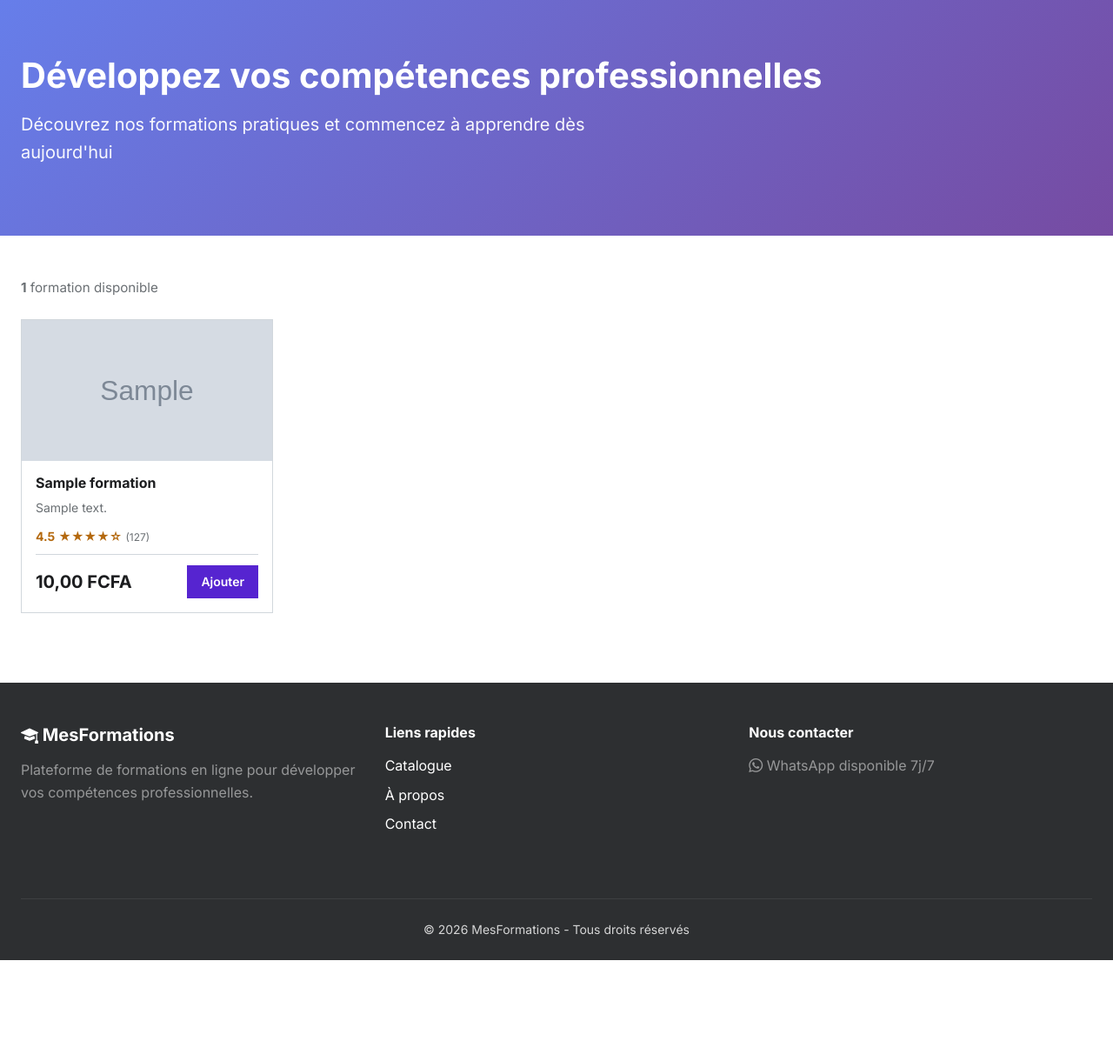
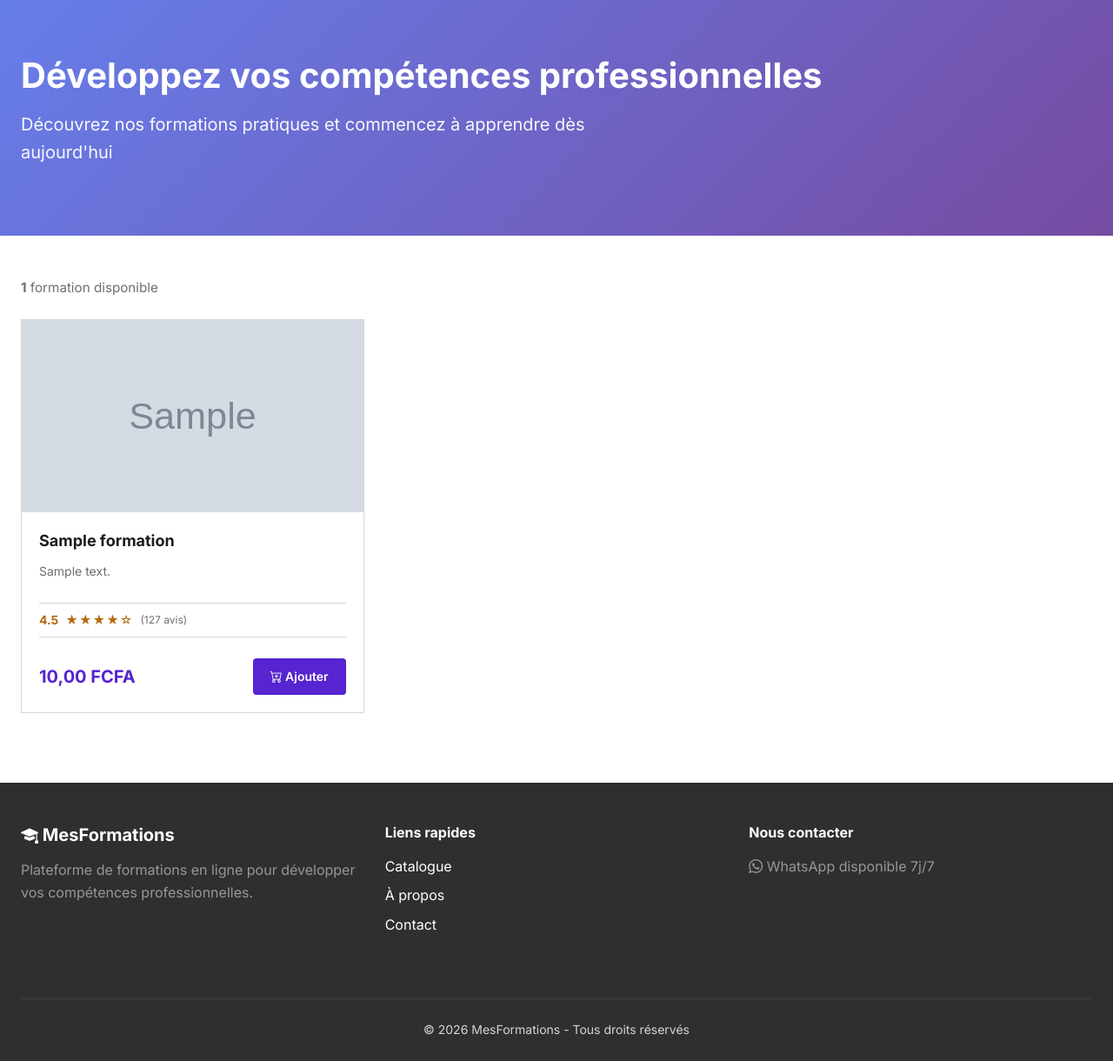
Before and after one commit to amparachrist-beep/Formations, a Django app: page / in a window 1280 px wide. Shown: the part 104-1324 px from the top of the page at 87% size. Before the commit the page ends 1208 px from the top, so only its background shows below. Run offline with Django 4.2, Linux system fonts and the light colour scheme; tables that the repository leaves empty hold one stand-in row (values such as "Sample post"); grey boxes marked "Sample" are stand-in pictures.

Commit message:
fix: Changement du frontend

```diff
--- a/formation/templates/formation/catalogue.html
+++ b/formation/templates/formation/catalogue.html
@@ -31,7 +31,7 @@
 
     .formations-grid {
         display: grid;
-        grid-template-columns: repeat(auto-fill, minmax(280px, 1fr));
+        grid-template-columns: repeat(auto-fill, minmax(320px, 1fr));
         gap: 1.5rem;
         margin-bottom: 3rem;
     }
@@ -68,34 +68,43 @@
     }
 
     .formation-content {
-        padding: 1rem;
+        padding: 1.25rem;
         flex: 1;
         display: flex;
         flex-direction: column;
     }
 
     .formation-title {
-        font-size: 1rem;
+        font-size: 1.125rem;
         font-weight: 700;
-        margin-bottom: 0.5rem;
+        margin-bottom: 0.75rem;
+        line-height: 1.4;
         display: -webkit-box;
         -webkit-line-clamp: 2;
         -webkit-box-orient: vertical;
         overflow: hidden;
+        color: var(--text-primary);
+    }
+
+    .description-wrapper {
+        margin-bottom: 0.75rem;
+        flex: 1;
     }
 
     .formation-description {
         font-size: 0.875rem;
         color: var(--text-secondary);
-        margin-bottom: 0.25rem;
-        line-height: 1.5;
+        line-height: 1.6;
+        margin: 0;
         display: -webkit-box;
-        -webkit-line-clamp: 2;
+        -webkit-line-clamp: 3;
         -webkit-box-orient: vertical;
         overflow: hidden;
+        transition: all 0.3s ease;
     }
 
     .formation-description.expanded {
+        display: block;
         -webkit-line-clamp: unset;
         overflow: visible;
     }
@@ -107,26 +116,40 @@
         text-decoration: none;
         background: none;
         border: none;
-        padding: 0;
-        align-self: flex-start;
+        padding: 0.5rem 0 0 0;
+        margin-top: 0.5rem;
+        cursor: pointer;
+        display: inline-block;
+        width: auto;
+        transition: color 0.2s;
     }
 
     .voir-plus-btn:hover {
+        color: var(--primary-hover);
         text-decoration: underline;
     }
 
     .rating {
         display: flex;
         align-items: center;
-        gap: 0.25rem;
-        font-size: 0.875rem;
-        margin: 0.5rem 0;
+        gap: 0.5rem;
+        flex-wrap: wrap;
+        margin: 0.75rem 0;
+        padding: 0.5rem 0;
+        border-top: 1px solid var(--border-color);
+        border-bottom: 1px solid var(--border-color);
     }
 
-    .rating-value,
+    .rating-value {
+        color: #b4690e;
+        font-weight: 700;
+        font-size: 0.875rem;
+    }
+
     .rating-stars {
         color: #b4690e;
-        font-weight: 700;
+        font-size: 0.875rem;
+        letter-spacing: 1px;
     }
 
     .rating-count {
@@ -139,22 +162,84 @@
         justify-content: space-between;
         align-items: center;
         padding-top: 0.75rem;
-        border-top: 1px solid var(--border-color);
-        margin-top: auto;
+        gap: 0.75rem;
+        flex-wrap: wrap;
     }
 
     .formation-prix {
         font-size: 1.25rem;
         font-weight: 700;
+        color: var(--primary-color);
     }
 
     .btn-add-cart {
         background: var(--primary-color);
         color: #fff;
         border: none;
-        padding: 0.5rem 1rem;
+        padding: 0.625rem 1.25rem;
         font-size: 0.875rem;
         font-weight: 600;
+        border-radius: 4px;
+        cursor: pointer;
+        transition: background 0.2s;
+        min-width: 100px;
+    }
+
+    .btn-add-cart:hover {
+        background: var(--primary-hover);
+        transform: translateY(-1px);
+    }
+
+    /* Responsive */
+    @media (max-width: 768px) {
+        .formations-grid {
+            grid-template-columns: repeat(auto-fill, minmax(280px, 1fr));
+            gap: 1rem;
+        }
+
+        .formation-content {
+            padding: 1rem;
+        }
+
+        .formation-title {
+            font-size: 1rem;
+        }
+
+        .formation-description {
+            font-size: 0.8125rem;
+        }
+
+        .formation-prix {
+            font-size: 1.125rem;
+        }
+
+        .btn-add-cart {
+            padding: 0.5rem 1rem;
+            min-width: 90px;
+        }
+    }
+
+    @media (max-width: 480px) {
+        .hero-section {
+            padding: 2rem 0;
+        }
+
+        .hero-section h1 {
+            font-size: 1.5rem;
+        }
+
+        .hero-section p {
+            font-size: 1rem;
+        }
+
+        .formation-footer {
+            flex-direction: column;
+            align-items: stretch;
+        }
+
+        .btn-add-cart {
+            width: 100%;
+        }
     }
 </style>
 {% endblock %}
@@ -176,7 +261,6 @@
     <div class="formations-grid">
         {% for formation in formations %}
         <div class="formation-card">
-
             <div class="formation-image-wrapper">
                 {% if formation.image %}
                     <img src="{{ formation.image.url }}" class="formation-image" alt="{{ formation.titre }}">
@@ -186,39 +270,31 @@
             <div class="formation-content">
                 <h3 class="formation-title">{{ formation.titre }}</h3>
 
+                <div class="description-wrapper">
                     <p class="formation-description" id="desc-{{ formation.id }}">
                         {{ formation.description }}
                     </p>
-
-        <button
-            class="voir-plus-btn"
-            data-id="{{ formation.id }}"
-            type="button"
-            style="display:none"
-        >
+                    <button class="voir-plus-btn" data-id="{{ formation.id }}" type="button" style="display: none;">
                         Voir plus
                     </button>
+                </div>
 
                 <div class="rating">
                     <span class="rating-value">4.5</span>
-            <span class="rating-stars">
-                ★★★★☆
-            </span>
-            <span class="rating-count">(127)</span>
+                    <span class="rating-stars">★★★★☆</span>
+                    <span class="rating-count">(127 avis)</span>
                 </div>
 
                 <div class="formation-footer">
                     <div class="formation-prix">{{ formation.prix }} FCFA</div>
-
-            <form method="post" action="{% url 'ajouter_panier' formation.id %}">
+                    <form method="post" action="{% url 'ajouter_panier' formation.id %}" style="margin: 0;">
                         {% csrf_token %}
                         <button type="submit" class="btn-add-cart">
-                    Ajouter
+                            <i class="bi bi-cart-plus"></i> Ajouter
                         </button>
                     </form>
                 </div>
             </div>
-
         </div>
         {% endfor %}
     </div>
@@ -226,21 +302,87 @@
 </div>
 
 <script>
-document.addEventListener("DOMContentLoaded", function () {
-    document.querySelectorAll(".voir-plus-btn").forEach(btn => {
-        const id = btn.dataset.id;
-        const desc = document.getElementById("desc-" + id);
+document.addEventListener("DOMContentLoaded", function() {
+    // Fonction pour vérifier si le texte dépasse
+    function checkDescriptionOverflow(descriptionElement, buttonElement) {
+        // Créer un élément temporaire pour mesurer la hauteur réelle du texte
+        const clone = descriptionElement.cloneNode(true);
+        clone.style.position = 'absolute';
+        clone.style.visibility = 'hidden';
+        clone.style.height = 'auto';
+        clone.style.maxHeight = 'none';
+        clone.style.display = 'block';
+        clone.style.webkitLineClamp = 'unset';
+        document.body.appendChild(clone);
 
-        if (desc.scrollHeight > desc.clientHeight + 1) {
-            btn.style.display = "inline";
+        const fullHeight = clone.scrollHeight;
+        document.body.removeChild(clone);
+
+        // Rétablir l'affichage normal pour la mesure de la hauteur limitée
+        descriptionElement.style.webkitLineClamp = '3';
+        const limitedHeight = descriptionElement.scrollHeight;
+
+        // Si la hauteur réelle est plus grande que la hauteur limitée, afficher le bouton
+        if (fullHeight > limitedHeight + 5) { // +5 pour la marge d'erreur
+            buttonElement.style.display = 'inline-block';
+        } else {
+            buttonElement.style.display = 'none';
+        }
     }
 
-        btn.addEventListener("click", function () {
-            desc.classList.toggle("expanded");
-            btn.textContent = desc.classList.contains("expanded")
-                ? "Voir moins"
-                : "Voir plus";
+    // Appliquer pour chaque formation
+    document.querySelectorAll('.formation-description').forEach(desc => {
+        const id = desc.id.replace('desc-', '');
+        const button = document.querySelector(`.voir-plus-btn[data-id="${id}"]`);
+
+        if (button) {
+            // Attendre que le DOM soit complètement chargé
+            setTimeout(() => {
+                checkDescriptionOverflow(desc, button);
+            }, 100);
+
+            // Gérer le clic sur le bouton
+            button.addEventListener("click", function(e) {
+                e.preventDefault();
+                const isExpanded = desc.classList.contains("expanded");
+
+                if (isExpanded) {
+                    desc.classList.remove("expanded");
+                    desc.style.webkitLineClamp = '3';
+                    button.textContent = "Voir plus";
+                } else {
+                    desc.classList.add("expanded");
+                    desc.style.webkitLineClamp = 'unset';
+                    button.textContent = "Voir moins";
+                }
             });
+        }
+    });
+
+    // Re-vérifier lors du redimensionnement de la fenêtre
+    let resizeTimer;
+    window.addEventListener('resize', function() {
+        clearTimeout(resizeTimer);
+        resizeTimer = setTimeout(function() {
+            document.querySelectorAll('.formation-description').forEach(desc => {
+                const id = desc.id.replace('desc-', '');
+                const button = document.querySelector(`.voir-plus-btn[data-id="${id}"]`);
+                if (button) {
+                    // Réinitialiser l'état avant de vérifier
+                    const wasExpanded = desc.classList.contains("expanded");
+                    if (wasExpanded) {
+                        desc.classList.remove("expanded");
+                        desc.style.webkitLineClamp = '3';
+                    }
+                    checkDescriptionOverflow(desc, button);
+                    if (wasExpanded) {
+                        desc.classList.add("expanded");
+                        desc.style.webkitLineClamp = 'unset';
+                        button.textContent = "Voir moins";
+                    }
+                }
+            });
+        }, 250);
     });
 });
 </script>
```
Lines whose indentation alone changed are shown as unchanged.
